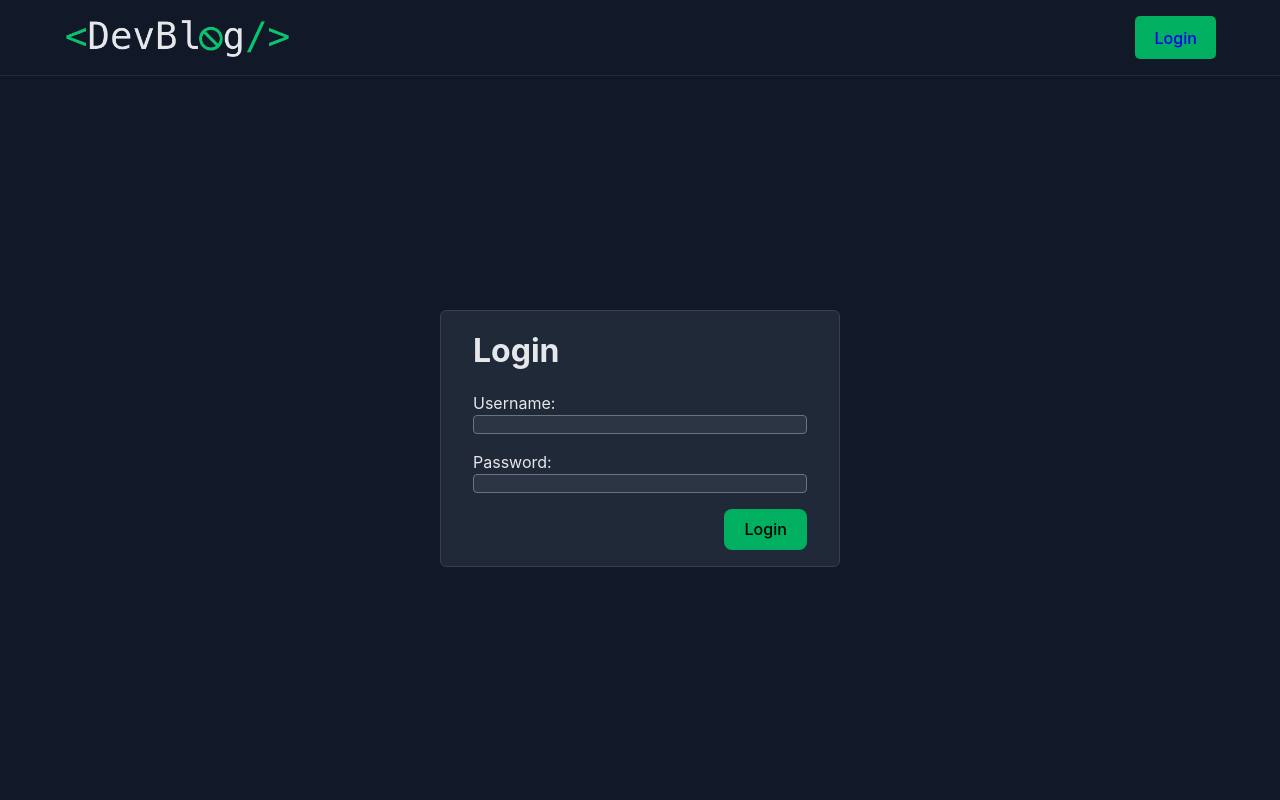
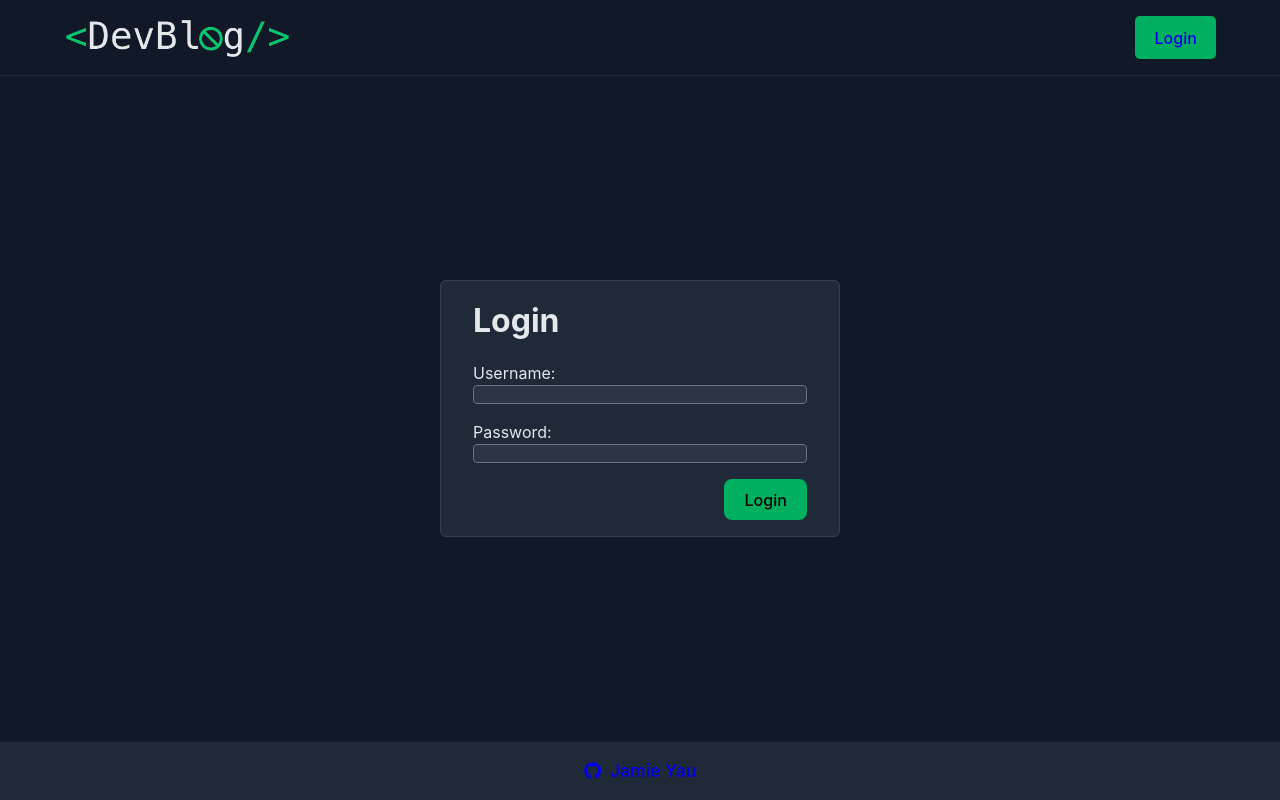
Before and after one commit to JamieYau/blog-client, a React (Vite) app: page /login in a window 1280 px wide. Built offline with nearby package versions, Linux system fonts and the light colour scheme.

Commit message:
Add footer component

```diff
--- a/package.json
+++ b/package.json
@@ -12,6 +12,7 @@
   "dependencies": {
     "react": "^18.2.0",
     "react-dom": "^18.2.0",
+    "react-icons": "^5.2.1",
     "react-router-dom": "^6.23.0"
   },
   "devDependencies": {
--- /dev/null
+++ b/src/components/Footer/Footer.jsx
@@ -0,0 +1,13 @@
+import styles from "./Footer.module.css";
+import { FaGithub } from "react-icons/fa";
+
+export default function Footer() {
+  return (
+    <footer className={styles.footer}>
+      <a className={styles.footerLink} href="https://github.com/JamieYau">
+        <FaGithub />
+        <span className={styles.footerText}>Jamie Yau</span>
+      </a>
+    </footer>
+  );
+}
--- /dev/null
+++ b/src/components/Footer/Footer.module.css
@@ -0,0 +1,15 @@
+.footer {
+  display: flex;
+  justify-content: center;
+  align-items: center;
+  background-color: var(--primary-color);
+  padding: 1rem;
+}
+
+.footerLink {
+  display: flex;
+  justify-content: center;
+  align-items: center;
+  gap: 0.5em;
+  font-size: 1.1rem;
+}
--- a/src/routes/Root/Root.jsx
+++ b/src/routes/Root/Root.jsx
@@ -1,4 +1,5 @@
 import Nav from "../../components/Nav/Nav";
+import Footer from "../../components/Footer/Footer";
 import { Outlet } from "react-router-dom";
 import "./Root.css";
 
@@ -12,6 +13,7 @@
         <main>
           <Outlet />
         </main>
+        <Footer />
       </AuthProvider>
     </>
   );
```
Also changed, not shown: 1 other file (tests, documents, lock files or other folders).
